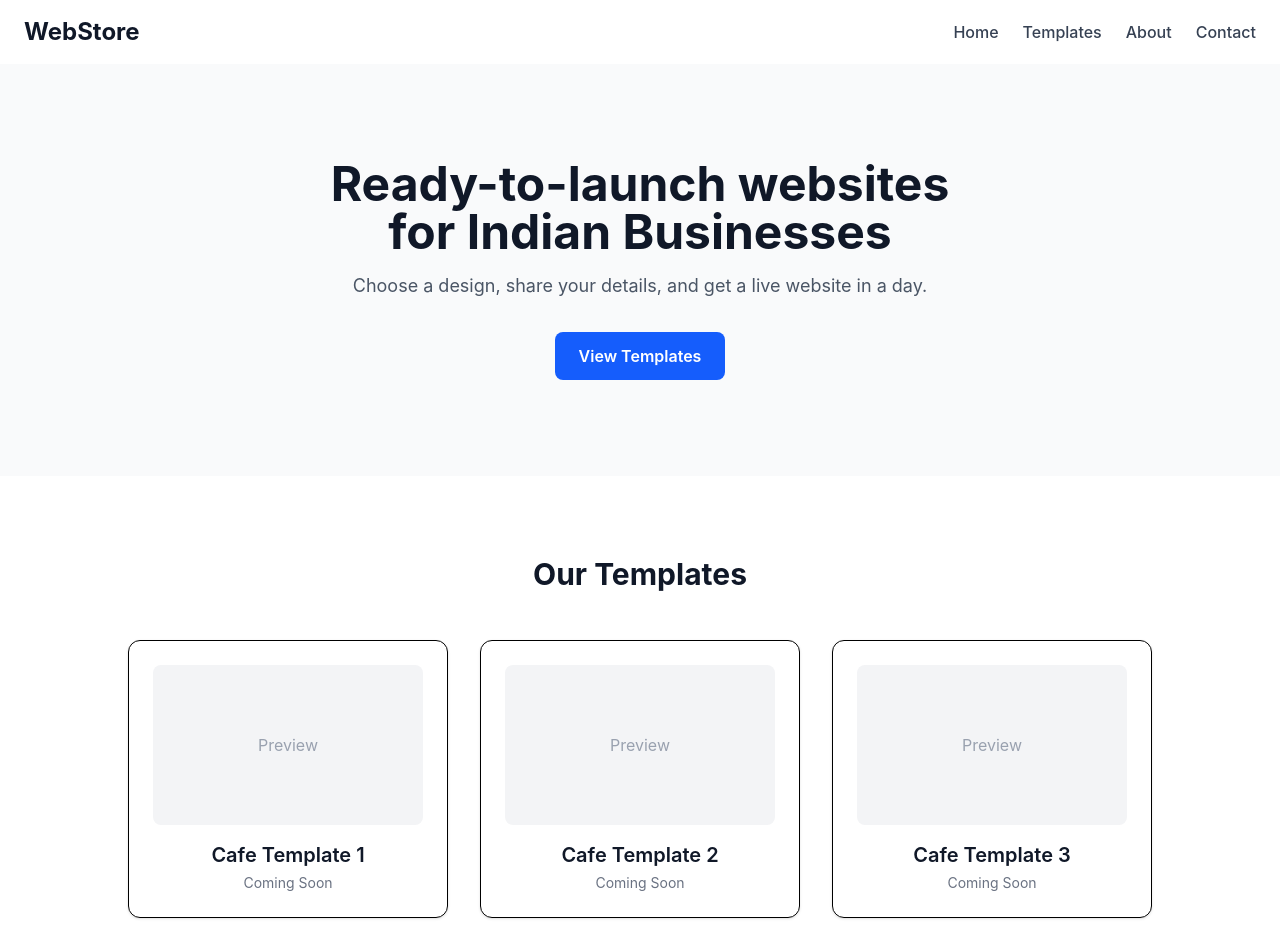
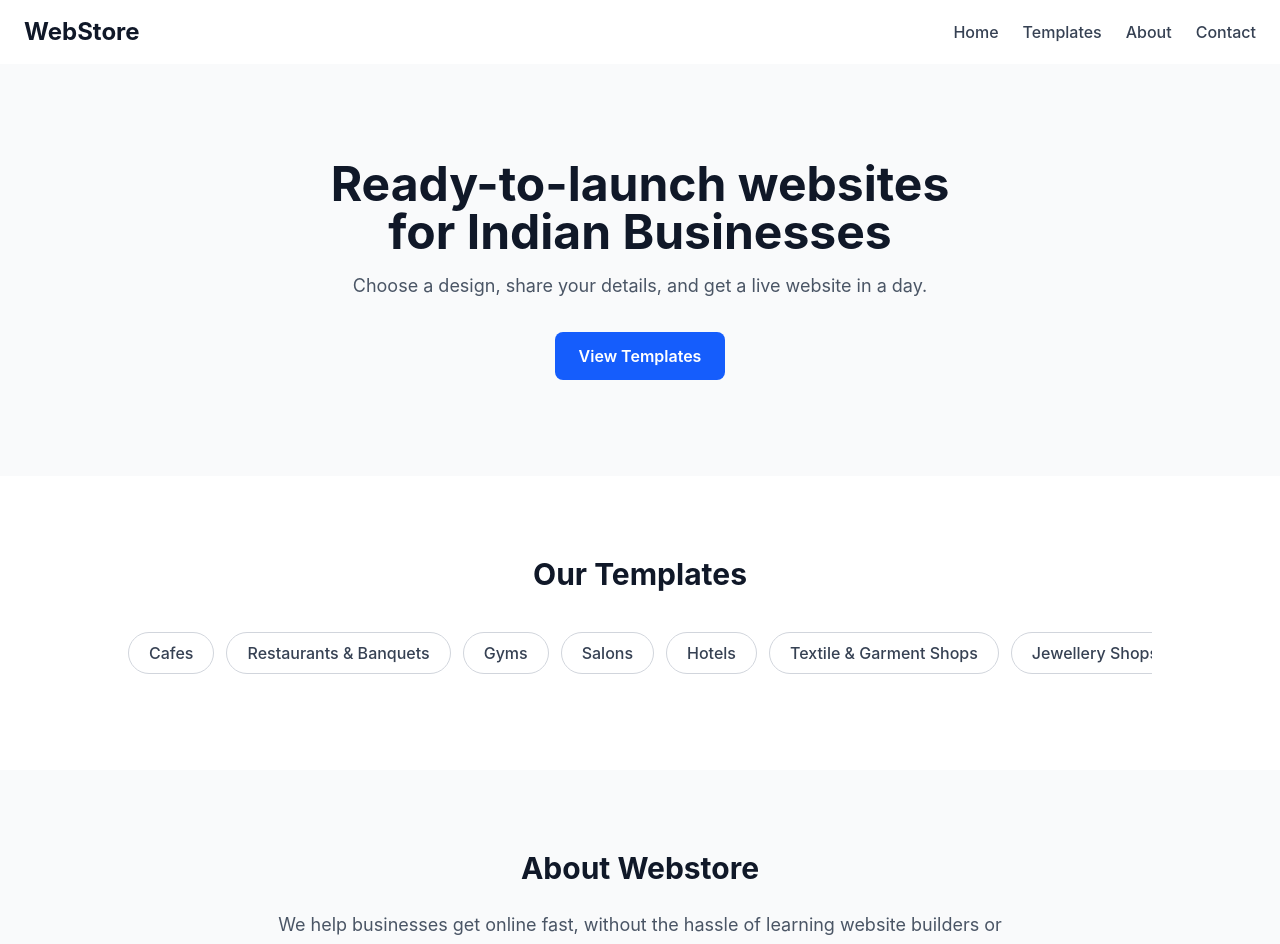
Before and after one commit to adee-kaushik/webiify, a React (Vite) app in the folder webiify/: page / in a window 1280 px wide. Shown: the top 944 px of the page. Built offline with nearby package versions, Linux system fonts and the light colour scheme.

Commit message:
Business categories updated

```diff
--- a/webiify/src/Components/Footer.jsx
+++ b/webiify/src/Components/Footer.jsx
@@ -5,7 +5,7 @@ function Footer() {
         <div className="text-xl font-bold text-white">WebStore</div>
 
         <div className="flex gap-6">
-          <a href="https://wa.me/91XXXXXXXXXX" className="hover:text-white">
+          <a href="https://wa.me/918853099345" className="hover:text-white">
             WhatsApp
           </a>
           <a href="https://instagram.com/webiify" className="hover:text-white">
--- a/webiify/src/Components/Templates.jsx
+++ b/webiify/src/Components/Templates.jsx
@@ -1,29 +1,68 @@
+import { useState } from 'react';
+
 function Templates() {
-  const templates = [
-    { name: "Cafe Template 1", status: "Coming Soon" },
-    { name: "Cafe Template 2", status: "Coming Soon" },
-    { name: "Cafe Template 3", status: "Coming Soon" },
+  const [selectedCategory, setSelectedCategory] = useState(null);
+
+  const categories = [
+    "Cafes",
+    "Restaurants & Banquets",
+    "Gyms",
+    "Salons",
+    "Hotels",
+    "Textile & Garment Shops",
+    "Jewellery Shops",
+    "Clinics",
+    "Coaching Institutes",
   ];
+
+  function handleSelect(category) {
+    if (selectedCategory === category) {
+      setSelectedCategory(null);
+    } else {
+      setSelectedCategory(category);
+    }
+  }
 
   return (
     <section id="templates" className="px-6 py-20 bg-white">
-      <h2 className="text-3xl font-bold text-center text-gray-900 mb-12">
+      <h2 className="text-3xl font-bold text-center text-gray-900 mb-10">
         Our Templates
       </h2>
-      <div className="grid grid-cols-1 md:grid-cols-3 gap-8 max-w-5xl mx-auto">
-        {templates.map((template, index) => (
+
+      <div className="flex gap-3 overflow-x-auto pb-4 max-w-5xl mx-auto scrollbar-hide">
+        {categories.map((category) => (
+          <button
+            key={category}
+            onClick={() => handleSelect(category)}
+            className={`whitespace-nowrap px-5 py-2 rounded-full border font-medium transition ${
+              selectedCategory === category
+                ? "bg-blue-600 text-white border-blue-600"
+                : "bg-white text-gray-700 border-gray-300 hover:border-blue-400"
+            }`}
+          >
+            {category}
+          </button>
+        ))}
+      </div>
+
+      {selectedCategory && (
+        <div className="grid grid-cols-1 md:grid-cols-3 gap-6 max-w-5xl mx-auto mt-8">
+          {[1, 2, 3].map((num) => (
             <div
-            key={index}
+              key={num}
               className="border rounded-xl p-6 text-center shadow-sm hover:shadow-lg transition"
             >
               <div className="h-40 bg-gray-100 rounded-lg mb-4 flex items-center justify-center text-gray-400">
                 Preview
               </div>
-            <h3 className="text-xl font-semibold text-gray-900">{template.name}</h3>
-            <p className="text-sm text-gray-500 mt-1">{template.status}</p>
+              <h3 className="text-xl font-semibold text-gray-900">
+                {selectedCategory} Template {num}
+              </h3>
+              <p className="text-sm text-gray-500 mt-1">Coming Soon</p>
             </div>
           ))}
         </div>
+      )}
     </section>
   );
 }
--- a/webiify/src/index.css
+++ b/webiify/src/index.css
@@ -1 +1,9 @@
 @import "tailwindcss";
+
+.scrollbar-hide::-webkit-scrollbar {
+  display: none;
+}
+.scrollbar-hide {
+  -ms-overflow-style: none;
+  scrollbar-width: none;
+}
```
Lines whose indentation alone changed are shown as unchanged.
